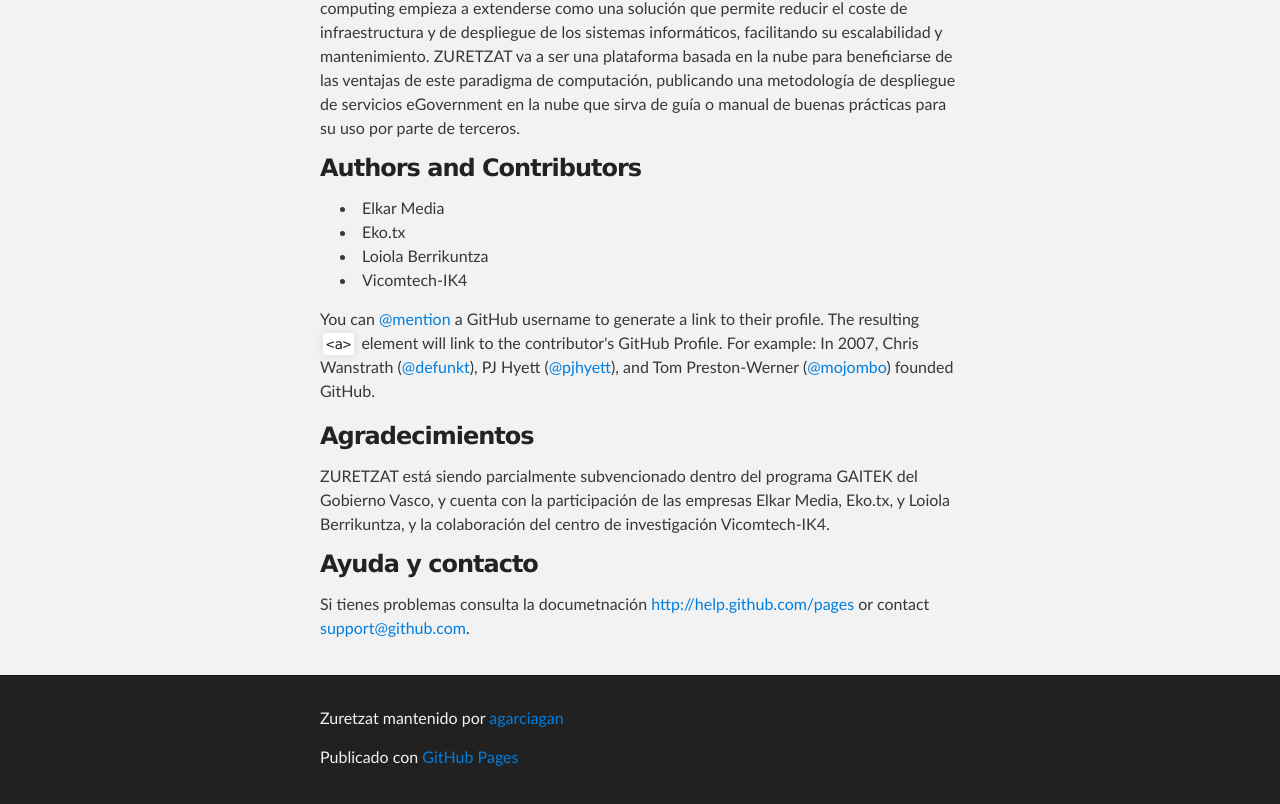
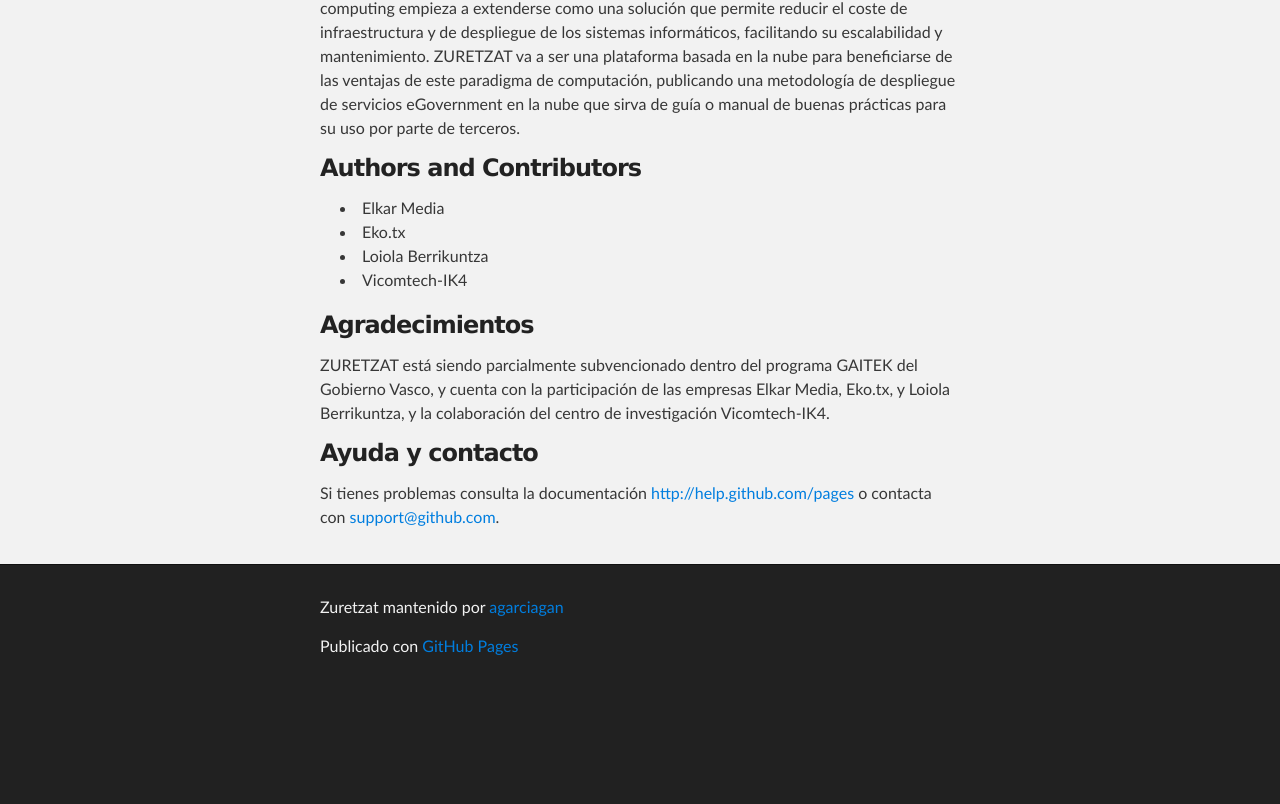
Before and after one commit to agarciagan/zuretzat, a plain HTML site: page index.html in a window 1280 px wide. Shown: the part 1635-2439 px from the top of the page. After the commit the page ends 2328 px from the top, so only its background shows below. Drawn offline with Linux system fonts and the light colour scheme.

Commit message:
Update index.html

```diff
--- a/index.html
+++ b/index.html
@@ -51,14 +51,13 @@
 <p></p>En un tercer nivel, en el contexto de crisis actual en el que el presupuesto de las Administraciones Públicas se ha visto reducido, la computación en la nube o el cloud computing empieza a extenderse como una solución que permite reducir el coste de infraestructura y de despliegue de los sistemas informáticos, facilitando su escalabilidad y mantenimiento. ZURETZAT va a ser una plataforma basada en la nube para beneficiarse de las ventajas de este paradigma de computación, publicando una metodología de despliegue de servicios eGovernment en la nube que sirva de guía o manual de buenas prácticas para su uso por parte de terceros.
 <h3>Authors and Contributors</h3>
 <ul><li>Elkar Media</li><li>Eko.tx</li><li>Loiola Berrikuntza</li><li>Vicomtech-IK4</li></ul>
-<p>You can <a href="https://github.com/blog/821" class="user-mention">@mention</a> a GitHub username to generate a link to their profile. The resulting <code>&lt;a&gt;</code> element will link to the contributor's GitHub Profile. For example: In 2007, Chris Wanstrath (<a href="https://github.com/defunkt" class="user-mention">@defunkt</a>), PJ Hyett (<a href="https://github.com/pjhyett" class="user-mention">@pjhyett</a>), and Tom Preston-Werner (<a href="https://github.com/mojombo" class="user-mention">@mojombo</a>) founded GitHub.</p>
 
 <h3>Agradecimientos</h3>
 ZURETZAT está siendo parcialmente subvencionado dentro del programa GAITEK del Gobierno Vasco, y cuenta con la participación de las empresas Elkar Media, Eko.tx, y Loiola Berrikuntza, y la colaboración del centro de investigación Vicomtech-IK4.
 
 <h3>Ayuda y contacto</h3>
 
-<p>Si tienes problemas consulta la documetnación <a href="http://help.github.com/pages">http://help.github.com/pages</a> or contact <a href="mailto:support@github.com">support@github.com</a>.</p>
+<p>Si tienes problemas consulta la documentación <a href="http://help.github.com/pages">http://help.github.com/pages</a> o contacta con  <a href="mailto:support@github.com">support@github.com</a>.</p>
       </section>
     </div>
 
```
